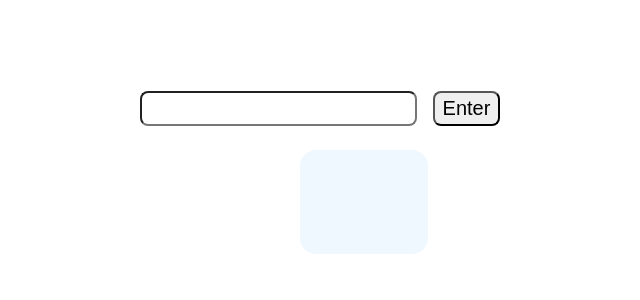
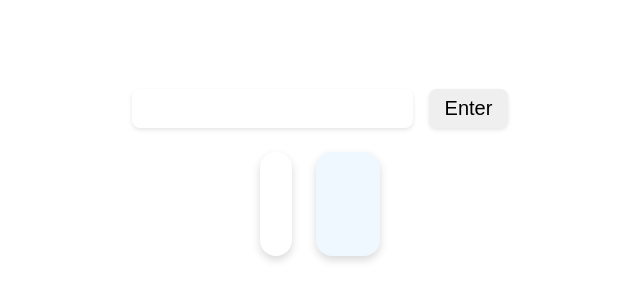
Before and after one commit to aFlyingSeal/odin-weather-app, a website built with webpack: page src/template.html in a window 1280 px wide. Shown: the part 228-528 px from the top of the page, without its empty margins (320-960 px from the left). Built offline with nearby package versions, Linux system fonts and the light colour scheme.

Commit message:
add shadows, hover and glowing effects for displaying components

```diff
--- a/src/styles.css
+++ b/src/styles.css
@@ -27,16 +27,32 @@ body{
 }
 
 #city-input{
+    border: none;
     border-radius: 8px;
-    padding: 4px;
+    padding: 8px;
     font-size: inherit;
+    box-shadow: 0 2px 4px rgba(0, 0, 0, 0.1);
+    outline: none;
+    transition: box-shadow 0.2s ease;
+}
+
+#city-input:focus{
+    box-shadow: 0 0 0 3px rgba(66, 133, 244, 0.4), 0 2px 4px rgba(0, 0, 0, 0.1);
 }
 
 #submit-btn{
+    border: none;
     border-radius: 8px;
-    padding: 4px 8px;
+    padding: 8px 16px;
     font-size: inherit;
     cursor: pointer;
+    box-shadow: 0 2px 4px rgba(0, 0, 0, 0.1);
+    transition: transform 0.2s ease, box-shadow 0.2s ease;
+}
+
+#submit-btn:hover{
+    transform: translateY(-2px);
+    box-shadow: 0 4px 8px rgba(0, 0, 0, 0.15);
 }
 
 .display-container{
@@ -47,12 +63,19 @@ body{
 
 .weather-container{
     border-radius: 16px;
-    padding: 32px;
+    padding: 32px 8px;
     display: flex;
     flex-direction: column;
     align-items: center;
     justify-content: center;
     gap: 8px;
+    box-shadow: 0 4px 8px rgba(0, 0, 0, 0.15);
+    transition: transform 0.2s ease, box-shadow 0.2s ease;
+}
+
+.weather-container:hover{
+    transform: translateY(-4px);
+    box-shadow: 0 8px 16px rgba(0, 0, 0, 0.2);
 }
 
 .forecast-container{
@@ -64,6 +87,7 @@ body{
     align-items: center;
     justify-content: center;
     gap: 16px;
+    box-shadow: 0 4px 8px rgba(0, 0, 0, 0.15);
 }
 
 .cards-container{
@@ -79,8 +103,15 @@ body{
     flex-direction: column;
     align-items: center;
     justify-content: center;
+    box-shadow: 0 2px 4px rgba(0, 0, 0, 0.1);
+    transition: transform 0.2s ease, box-shadow 0.2s ease;
+}
+
+.info-card:hover{
+    transform: translateY(-4px);
+    box-shadow: 0 4px 8px rgba(0, 0, 0, 0.15);
 }
 
 .display-emoji{
-    font-size: 24px;
+    font-size: 32px;
 }
```
